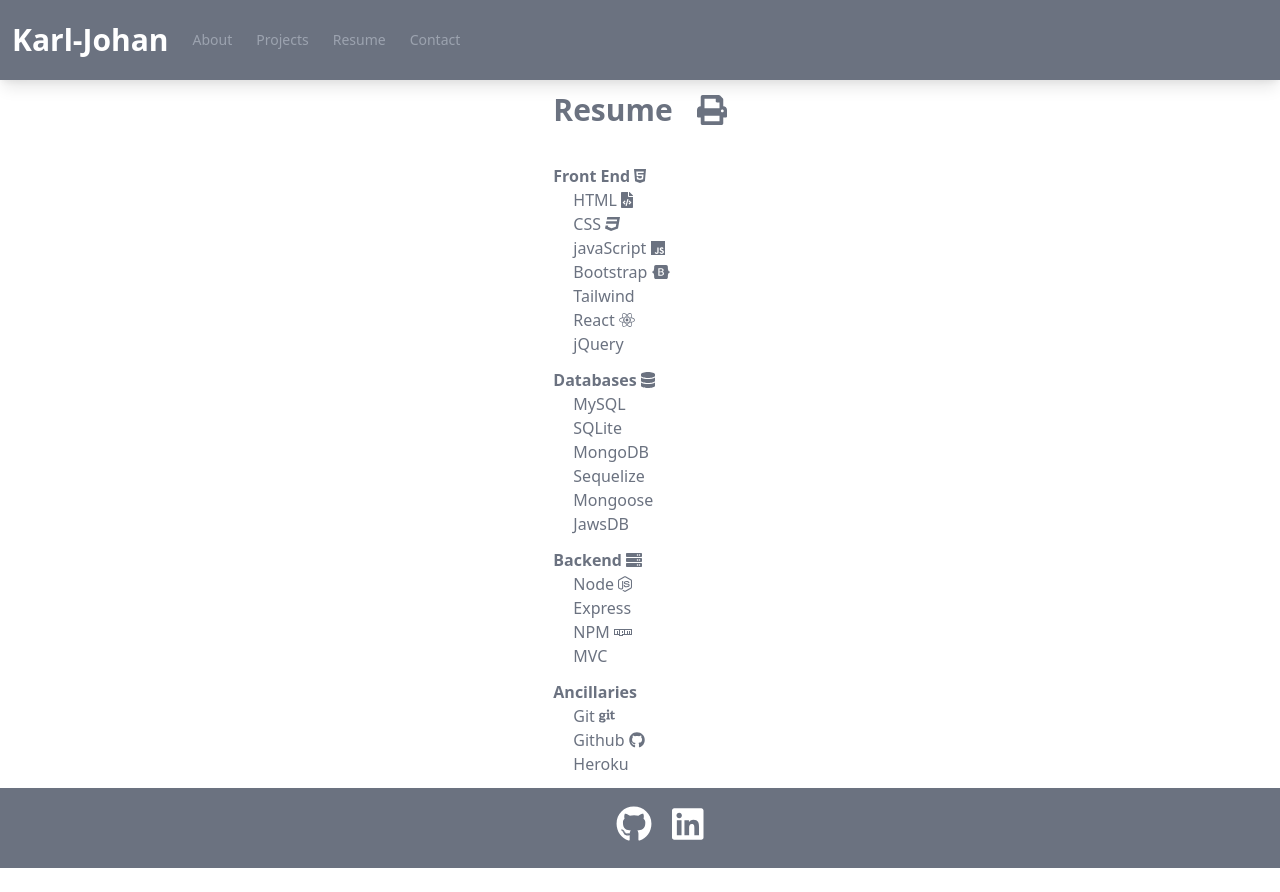
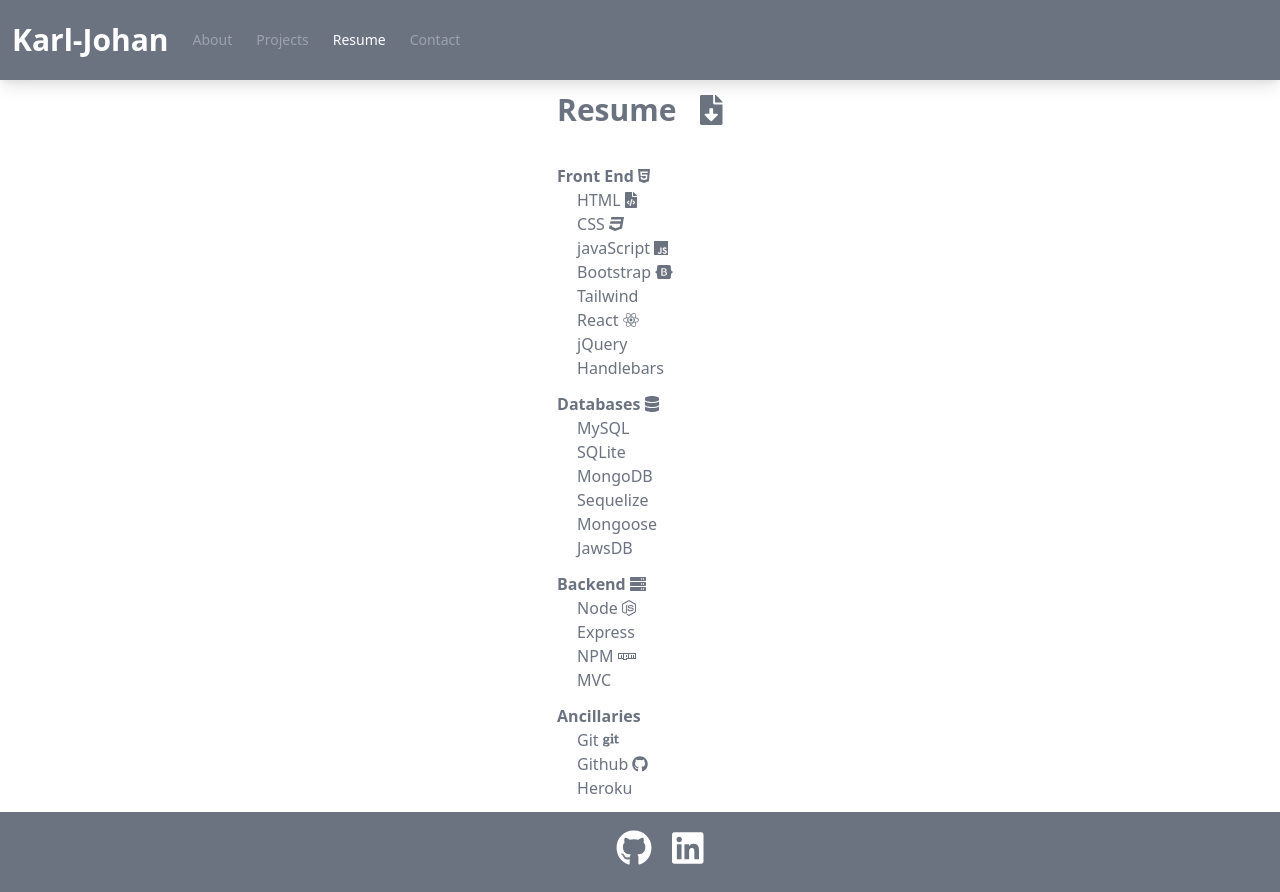
Before and after one commit to KJWesthoff/portfolio, a React (Create React App) app: page / in a window 1280 px wide. Both pictures are taken after a click on the element "Resume". Before the commit the page ends 868 px from the top, so only its background shows below. Built offline with nearby package versions, Linux system fonts and the light colour scheme.

Commit message:
downloadable pdf working

```diff
--- a/src/App.js
+++ b/src/App.js
@@ -14,7 +14,7 @@
 
 
 function App() {
-  const [aboutSelected, setAboutSelected] = useState(true);
+
 
   const [categories] = useState([
     {name: "about", description: "Brief about me" },
@@ -48,8 +48,6 @@
      <header>
      <Header
       // props to be drilled down to Nav
-      aboutSelected = {aboutSelected}
-      setAboutSelected = {setAboutSelected}
       currentCategory = {currentCategory}
       setCurrentCategory = {setCurrentCategory}
       categories = {categories}
--- a/src/components/About/About.js
+++ b/src/components/About/About.js
@@ -1,7 +1,10 @@
 import React from "react";
 
 function About() {
-  function getAge(dateString) {
+
+
+    // Calculate somethings so the app is automatically updated as time passes
+    function getAge(dateString) {
     var today = new Date();
     var birthDate = new Date(dateString);
     var age = today.getFullYear() - birthDate.getFullYear();
--- a/src/components/Contact/Contact.js
+++ b/src/components/Contact/Contact.js
@@ -43,7 +43,7 @@
   }
 
   return (
-    <section className = "text-white m-5 p-3 bg-gray-500 shadow-lg rounded">
+    <section className = "text-white m-5 p-3 bg-gray-500 lg:w-1/3 md:w-1/3 sm:w-full shadow-lg rounded">
       <h1>Contact Me</h1>
       <form id="contact-form" onSubmit={handleSubmit}>
         <div className="mt-3 mb-3 flex flex-col">
--- a/src/components/Footer/Footer.js
+++ b/src/components/Footer/Footer.js
@@ -1,6 +1,5 @@
 import React from "react";
 import { FontAwesomeIcon } from "@fortawesome/react-fontawesome";
-
 import { faGithub, faLinkedin } from "@fortawesome/free-brands-svg-icons";
 
 function Footer(props) {
--- a/src/components/Header/Header.js
+++ b/src/components/Header/Header.js
@@ -8,9 +8,6 @@
 
     return(
         <header className="flex items-center bg-gray-500 shadow-lg h-20">
-
-
-
 
         <div className="justify-start flex items-center">
           <a href="#" className="text-white text-3xl font-bold p-3">
--- a/src/components/Nav/Nav.js
+++ b/src/components/Nav/Nav.js
@@ -5,8 +5,6 @@
 function Nav(
   {setCurrentCategory,
   currentCategory,
-  aboutSelected,
-  setAboutSelected,
   categories}) {
 
   useEffect(() => {
@@ -22,19 +20,14 @@
         <li
           className={`sm:inline-block hover:bg-gray-700 hover:text-white px-3 py-2 rounded-md text-sm font-medium ${
             currentCategory.name === category.name &&
-            !aboutSelected &&
-            "navActive"
+            "text-white"
           }`}
           key={category.name}
         >
           <span
             onClick={() => {
               setCurrentCategory(category);
-              if(category.name === 'about'){
-              setAboutSelected(true);
-              } else {
-                setAboutSelected(false);
-              }
+
             }}
           >
             {capitalizeFirstLetter(category.name)}
--- a/src/components/Resume/Resume.js
+++ b/src/components/Resume/Resume.js
@@ -1,35 +1,78 @@
-import React, { useEffect } from 'react';
+import React, { useEffect } from "react";
 import { FontAwesomeIcon } from "@fortawesome/react-fontawesome";
 
-import {  faBootstrap, faCss3, faCss3Alt, faGit, faGithub, faHtml5, faJs, faLinkedin, faNodeJs, faNpm, faReact } from "@fortawesome/free-brands-svg-icons";
-import { faDatabase, faFileDownload ,faFileCode, faServer, faPrint } from '@fortawesome/free-solid-svg-icons';
+import {
+  faBootstrap,
+  faCss3,
+  faCss3Alt,
+  faGit,
+  faGithub,
+  faHtml5,
+  faJs,
+  faLinkedin,
+  faNodeJs,
+  faNpm,
+  faReact,
+} from "@fortawesome/free-brands-svg-icons";
+import {
+  faDatabase,
+  faFileDownload,
+  faFileCode,
+  faServer,
+} from "@fortawesome/free-solid-svg-icons";
 
+import myResume from '../../assets/misc/ResumeKJ.pdf';
 
-const Resume = () =>{
+const Resume = () => {
   return (
     <div className="flex align-center flex-col">
       <div className="Heading flex flex-row">
         <p className=" text-gray-500 text-3xl font-bold p-3">Resume</p>
-            <p onClick={()=>{console.log("PrintClicked")}} className=" text-gray-500 text-3xl font-bold p-3"> <FontAwesomeIcon icon={faPrint} /></p>
+        <p
+          onClick={() => {
+            console.log("PrintClicked");
+          }}
+          className=" text-gray-500 text-3xl font-bold p-3"
+        >
+          {" "}
+          <a href={myResume}>
+              <FontAwesomeIcon icon={faFileDownload} />
+          </a>
+        </p>
       </div>
 
-        <div className= "p-3">
+      <div className="p-3">
         <div className="Heading text-gray-500">
-                <p className=" text-gray-500 text-1xl font-bold pt-3">Front End  <FontAwesomeIcon icon={faHtml5} /></p>
-                <ul className = "ml-5">
-                    <li>HTML  <FontAwesomeIcon icon={faFileCode} /></li>
-                    <li>CSS <FontAwesomeIcon icon={faCss3} /></li>
-                    <li>javaScript  <FontAwesomeIcon icon={faJs} /></li>
-                    <li>Bootstrap <FontAwesomeIcon icon={faBootstrap} /></li>
+          <p className=" text-gray-500 text-1xl font-bold pt-3">
+            Front End <FontAwesomeIcon icon={faHtml5} />
+          </p>
+          <ul className="ml-5">
+            <li>
+              HTML <FontAwesomeIcon icon={faFileCode} />
+            </li>
+            <li>
+              CSS <FontAwesomeIcon icon={faCss3} />
+            </li>
+            <li>
+              javaScript <FontAwesomeIcon icon={faJs} />
+            </li>
+            <li>
+              Bootstrap <FontAwesomeIcon icon={faBootstrap} />
+            </li>
             <li>Tailwind </li>
-                    <li>React <FontAwesomeIcon icon={faReact} /></li>
+            <li>
+              React <FontAwesomeIcon icon={faReact} />
+            </li>
             <li>jQuery</li>
+            <li>Handlebars</li>
           </ul>
         </div>
 
         <div className="Heading text-gray-500">
-                <p className=" text-gray-500 text-1xl font-bold pt-3">Databases  <FontAwesomeIcon icon={faDatabase} /></p>
-                <ul className = "ml-5">
+          <p className=" text-gray-500 text-1xl font-bold pt-3">
+            Databases <FontAwesomeIcon icon={faDatabase} />
+          </p>
+          <ul className="ml-5">
             <li>MySQL</li>
             <li>SQLite</li>
             <li>MongoDB </li>
@@ -37,32 +80,38 @@
             <li>Mongoose </li>
             <li>JawsDB </li>
           </ul>
-
         </div>
 
-
         <div className="Heading text-gray-500">
-              <p className=" text-gray-500 text-1xl font-bold pt-3">Backend  <FontAwesomeIcon icon={faServer} /></p>
-              <ul className = "ml-5">
-                  <li>Node  <FontAwesomeIcon icon={faNodeJs} /></li>
+          <p className=" text-gray-500 text-1xl font-bold pt-3">
+            Backend <FontAwesomeIcon icon={faServer} />
+          </p>
+          <ul className="ml-5">
+            <li>
+              Node <FontAwesomeIcon icon={faNodeJs} />
+            </li>
             <li>Express</li>
-                  <li>NPM  <FontAwesomeIcon icon={faNpm} /></li>
+            <li>
+              NPM <FontAwesomeIcon icon={faNpm} />
+            </li>
             <li>MVC </li>
           </ul>
         </div>
         <div className="Heading text-gray-500">
           <p className=" text-gray-500 text-1xl font-bold pt-3">Ancillaries</p>
-                <ul className = "ml-5">
-                    <ul>Git  <FontAwesomeIcon icon={faGit} /></ul>
-                    <ul>Github  <FontAwesomeIcon icon={faGithub} /></ul>
+          <ul className="ml-5">
+            <ul>
+              Git <FontAwesomeIcon icon={faGit} />
+            </ul>
+            <ul>
+              Github <FontAwesomeIcon icon={faGithub} />
+            </ul>
             <ul>Heroku </ul>
           </ul>
         </div>
       </div>
-
     </div>
-
-    )
-}
+  );
+};
 
 export default Resume;
```
Also changed, not shown: 1 other file (tests, documents, lock files or other folders). Lines whose indentation alone changed are shown as unchanged.
